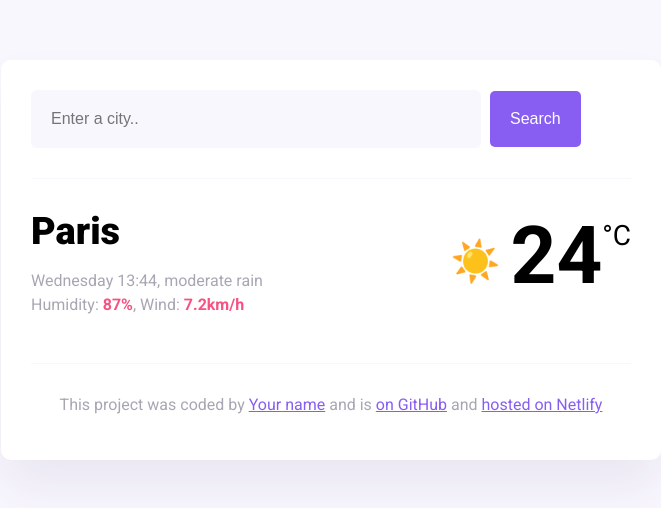
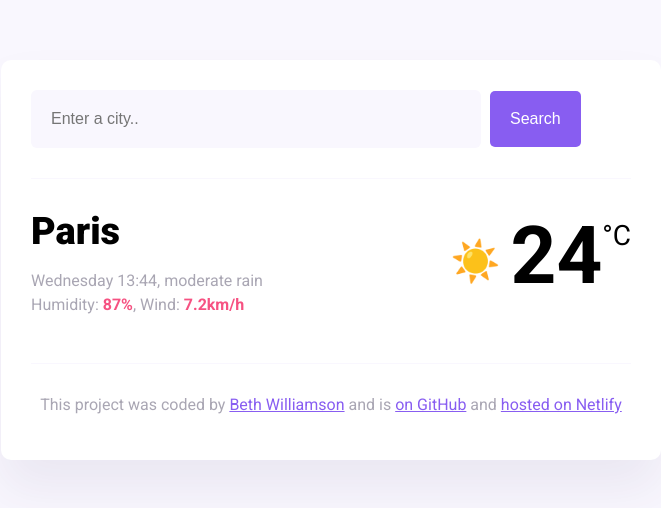
Before and after one commit to BethJW/Weather-Homework, a website built with Parcel: page index.html in a window 1280 px wide. Shown: the whole page, without its empty margins (309-970 px from the left). Built offline with nearby package versions, Linux system fonts and the light colour scheme.

Commit message:
Added link to GitHub profile

```diff
--- a/index.html
+++ b/index.html
@@ -47,8 +47,10 @@
       <footer>
         <p>
           This project was coded by
-          <a href="#" target="_blank">Your name</a> and is
-          <a href="#" target="_blank"> on GitHub</a> and
+          <a href="https://github.com/BethJW" target="_blank"
+            >Beth Williamson</a
+          >
+          and is <a href="#" target="_blank"> on GitHub</a> and
           <a href="#" target="_blank">hosted on Netlify</a>
         </p>
       </footer>
```
